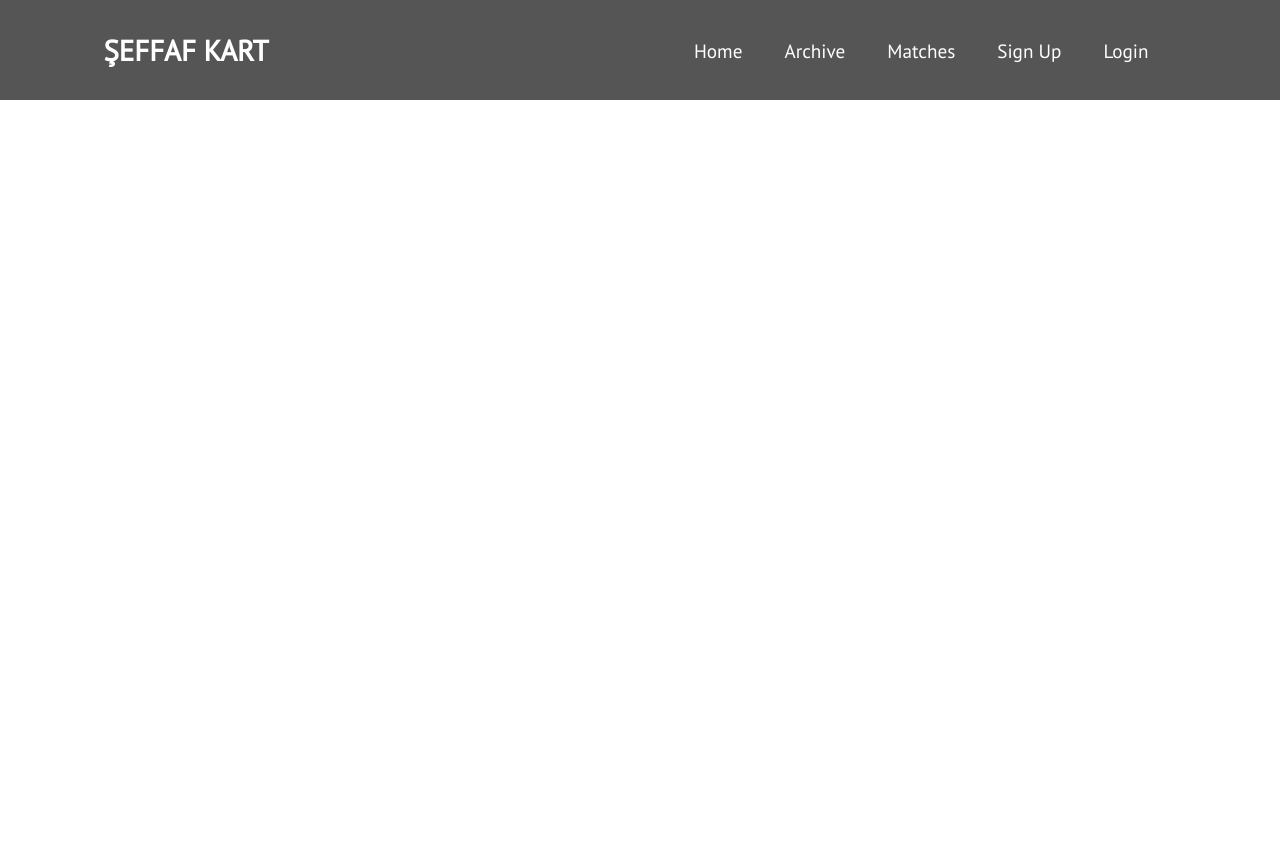
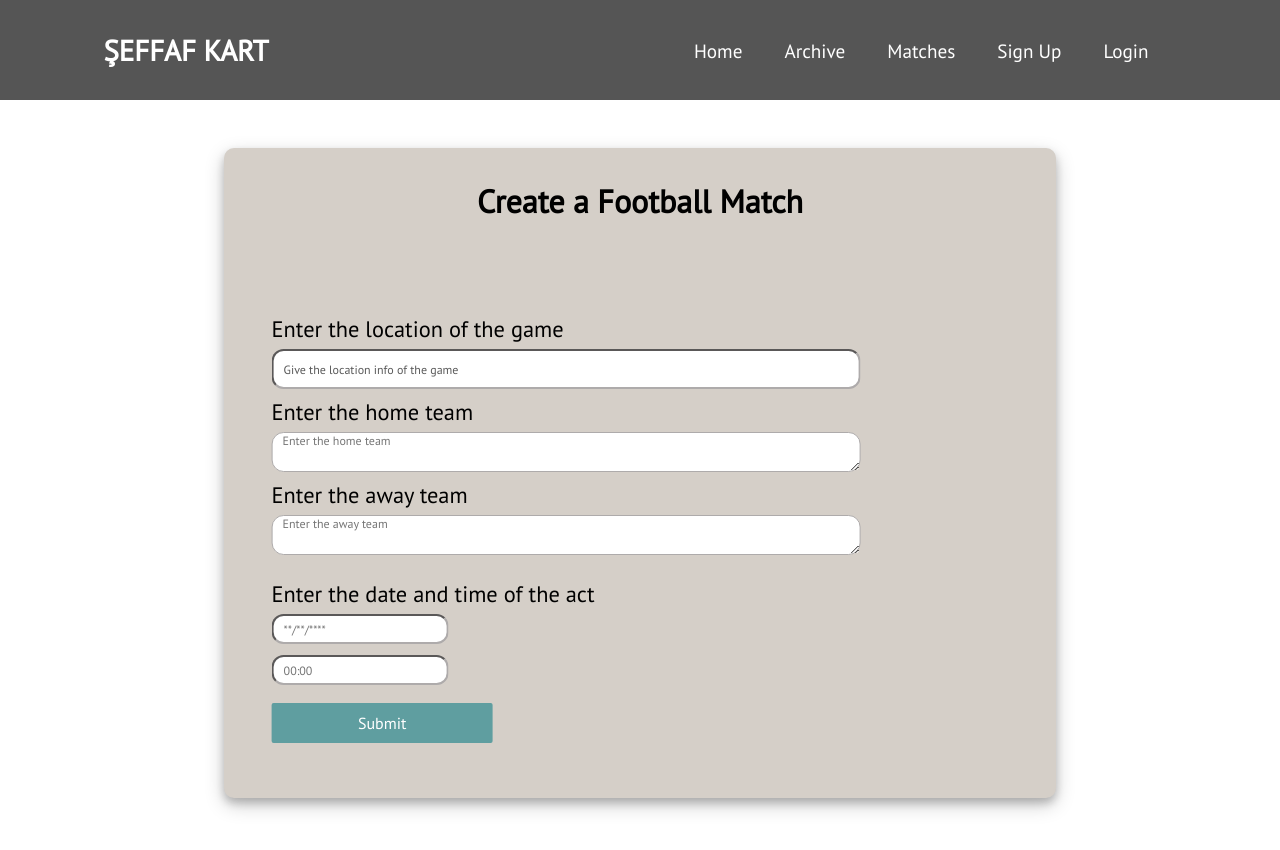
Before and after one commit to SU-CS308-22FA/Team-20-SeffafKart, a React (Create React App) app in the folder client/: page /match in a window 1280 px wide. Shown: the top 850 px of the page. Before the commit the page ends 800 px from the top, so only its background shows below. Built offline with nearby package versions, Linux system fonts and the light colour scheme.

Commit message:
The latest update on create match feature

```diff
--- /dev/null
+++ b/client/src/AdminPages/CreateMatch.js
@@ -0,0 +1,13 @@
+import React from 'react'
+import '../admin_form_components/FormAdmin.css'
+import FormCreateMatch from '../admin_form_components/FormCreateMatch'
+
+function CreateMatch() {
+  return (
+    <div className='act'>
+      <FormCreateMatch/>
+    </div>
+  )
+}
+
+export default CreateMatch
--- a/client/src/App.js
+++ b/client/src/App.js
@@ -10,6 +10,7 @@ import {useState} from 'react';
 import Games from './Pages/Games';
 import Archive from './Pages/Archive';
 import AdministrativeAct from './AdminPages/AdministrativeAct';
+import CreateMatch from './AdminPages/CreateMatch';
 
 function App() {
   // const adminUser = {
@@ -52,6 +53,7 @@ function App() {
         <Route path='/games' element={<Games />}/>
         <Route path='/archive' element={<Archive />}/>
         <Route path='/admin-act' element={<AdministrativeAct />}/>
+        <Route path='/match' element={<CreateMatch />}/>
       </Routes>
       </div>
     </>
--- a/client/src/Pages/Games.js
+++ b/client/src/Pages/Games.js
@@ -1,10 +1,33 @@
-import React from 'react'
+import React, {useState} from 'react'
+import './Home.css'
+import { useDispatch, useSelector } from "react-redux";
+import {Link} from 'react-router-dom';
+
 
 function Games() {
+
+  const user = useSelector((state) => state.user.currentUser);
+  const isLogin = useSelector((state) => state.user.isLogin);
+  const isAdmin = useSelector((state) => state.user.admin);
+
+  const handleClick = () => {
+    console.log("act")
+  }
+
   return (
-    <div>
-      Footbal Matches
+    <>
+    {isAdmin?
+    (
+    <div className="act-box">
+      <button className="act-button" onClick={handleClick}>
+        <Link className="act-text" style={{textDecoration:'none'}} to="/match">ADD FOOTBALL MATCH</Link>
+      </button>
     </div>
+    ) :
+    (<div>
+      GAMES
+    </div>)}
+    </>
   )
 }
 
--- /dev/null
+++ b/client/src/admin_form_components/FormCreateMatch.js
@@ -0,0 +1,118 @@
+import React, {useState} from "react";
+import './FormAdmin.css'
+import Axios from "axios";
+// import { useSelector } from "react-redux";
+import "./FormMatch.css"
+
+function FormCreateMatch() {
+    // const user = useSelector((state) => state.user.currentUser);
+    // const user_id = user[0].id
+
+
+    // const [matchid, setMatchId] = useState("");
+    const [location, setLocation] = useState("");
+    const [time, setTime] = useState("");
+    const [date, setDate] = useState("");
+    const [hometeam, setHomeTeam] = useState("");
+    const [awayteam, setAwayTeam] = useState("");
+
+
+    const handleSubmit = async (e) => {
+        e.preventDefault();
+        Axios.post("http://localhost:3001/api/creatematch", {
+        //   match_id: matchid,
+          location: location,
+          time: time,
+          home_team: hometeam,
+          away_team: awayteam,
+          date: date
+        }).then((err) => {
+          alert("Match is successfully created");
+          //console.log(err);
+          if(err === null) {
+            console.log("Match created")
+          }
+         });
+      };
+
+  return (
+    <div className="form-content-match">
+        <h1 className="title-act">Create a Football Match</h1>
+      <form className="form-act" noValidate>
+        <div className="form-inputs-act">
+        <label className="form-label-act">Enter the location of the game</label>
+        <input
+            className="form-input-act"
+            type="text"
+            name="location"
+            value={location}
+            placeholder="Give the location info of the game"
+            onChange={(e) => {
+                setLocation(e.target.value);
+            }}
+        />
+        {/* {errors.username && <p>{errors.username}</p>} */}
+        </div>
+        <div className="form-inputs-act">
+        <label className="form-label-act">Enter the home team</label>
+        <textarea
+            id='' cols='30' rows='6'
+            className="form-input-act-text"
+            type="text"
+            name="hometeam"
+            value={hometeam}
+            placeholder="Enter the home team"
+            onChange={(e) => {
+            setHomeTeam(e.target.value);
+            }}
+        />
+        {/* {errors.username && <p>{errors.username}</p>} */}
+        </div>
+        <div className="form-inputs-act">
+        <label className="form-label-act">Enter the away team</label>
+        <textarea
+            id='' cols='30' rows='6'
+            className="form-input-act-text"
+            type="text"
+            name="awayteam"
+            value={awayteam}
+            placeholder="Enter the away team"
+            onChange={(e) => {
+            setAwayTeam(e.target.value);
+            }}
+        />
+        {/* {errors.username && <p>{errors.username}</p>} */}
+        </div>
+        <div className="form-datetime">
+        <label className="form-label-act">Enter the date and time of the act</label>
+        <input
+            className="form-date"
+            type="text"
+            name="date"
+            value={date}
+            placeholder="**/**/****"
+            onChange={(e) => {
+            setDate(e.target.value);
+            }}
+        />
+        <input
+            className="form-time"
+            type="text"
+            name="time"
+            value={time}
+            placeholder="00:00"
+            onChange={(e) => {
+            setTime(e.target.value);
+            }}
+        />
+        {/* {errors.username && <p>{errors.username}</p>} */}
+        </div>
+        <button className="form-input-btn-act" onClick={handleSubmit}>
+          Submit
+        </button>
+      </form>
+    </div>
+  )
+}
+
+export default FormCreateMatch
--- /dev/null
+++ b/client/src/admin_form_components/FormMatch.css
@@ -0,0 +1,10 @@
+.form-content-match {
+    margin-top: 3rem;
+    background-color: rgb(213, 207, 200);
+    width: 65%;
+    height: 650px;
+    box-shadow: 0 5px 8px 0 rgba(0, 0, 0, 0.2), 0 7px 20px 0 rgba(0, 0, 0, 0.2);
+    position: relative;
+    border-radius: 10px;
+    display: grid;
+}
```
Also changed, not shown: 1 other file (tests, documents, lock files or other folders).
